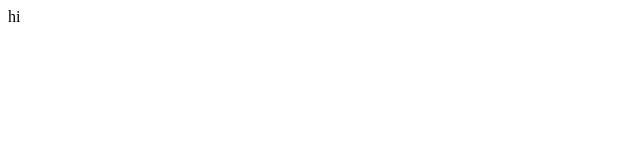
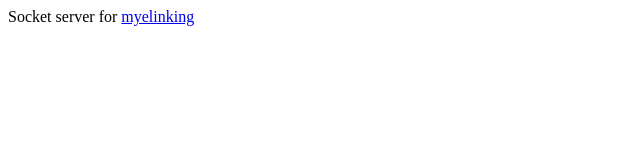
Before and after one commit to DanielYatali/Chat-App-Servers, a website: page public/index.html in a window 1280 px wide. Shown: the whole page, without its empty margins (0-640 px from the left). Drawn offline with Linux system fonts and the light colour scheme.

Commit message:
refactor

```diff
--- a/public/index.html
+++ b/public/index.html
@@ -4,9 +4,10 @@
     <meta charset="UTF-8" />
     <meta name="viewport" content="width=device-width, initial-scale=1.0" />
     <meta http-equiv="X-UA-Compatible" content="ie=edge" />
-    <title>ChatCord App</title>
+    <title>myelinking</title>
   </head>
   <body>
-    hi
+    Socket server for
+    <a href="https://myelinking.vercel.app/">myelinking</a>
   </body>
 </html>
```
Also changed, not shown: app.js (+5 -22 lines).
